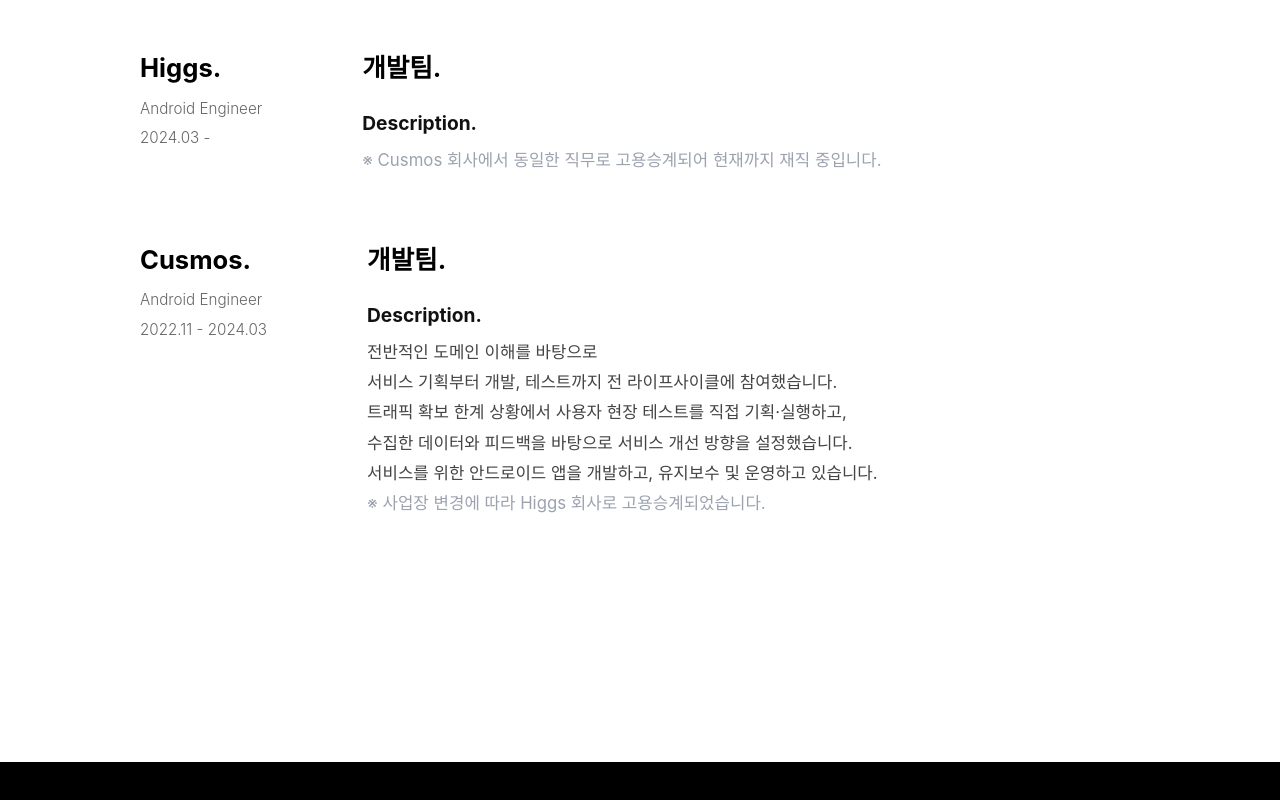
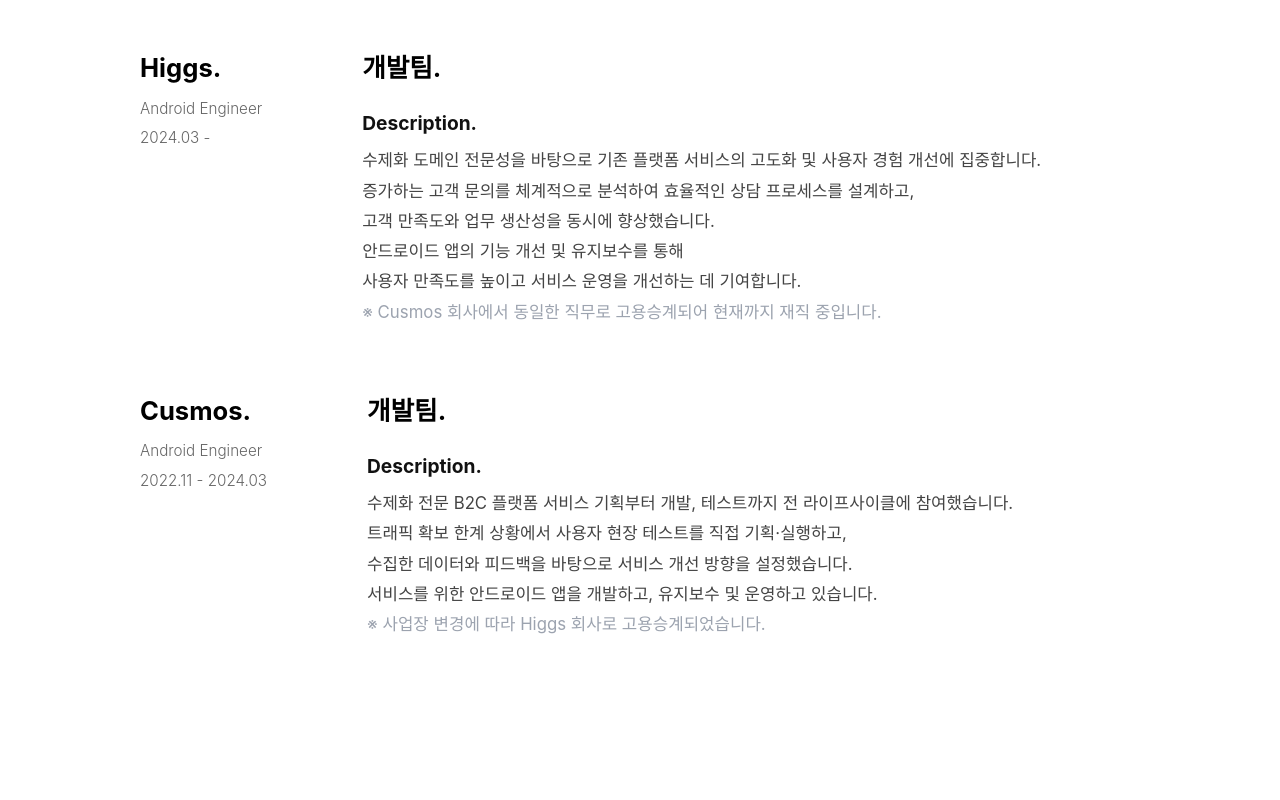
Before and after one commit to minhyuuk/resume, a plain HTML site: page index.html in a window 1280 px wide. Shown: the part 736-1536 px from the top of the page. Drawn offline with Linux system fonts and the light colour scheme; a web font is replaced by a local one.

Commit message:
feat: 경력 description 작성 완료

```diff
--- a/index.html
+++ b/index.html
@@ -23,6 +23,7 @@
           </div>
         </article>
 -->
+
 <body>
     <main class="main">
         <div class="container">
@@ -54,7 +55,9 @@
             <h4 class="description_title">Description.</h4>
 
             <h5 class="description_info">
-
+                수제화 도메인 전문성을 바탕으로 기존 플랫폼 서비스의 고도화 및 사용자 경험 개선에 집중합니다.<br>
+                증가하는 고객 문의를 체계적으로 분석하여 효율적인 상담 프로세스를 설계하고,<br>고객 만족도와 업무 생산성을 동시에 향상했습니다.<br>
+                안드로이드 앱의 기능 개선 및 유지보수를 통해<br>사용자 만족도를 높이고 서비스 운영을 개선하는 데 기여합니다.<br>
               <span class="copied"> ※ Cusmos 회사에서 동일한 직무로 고용승계되어 현재까지 재직 중입니다.</span>
             </h5>
           </div>
@@ -72,16 +75,20 @@
             <h4 class="description_title">Description.</h4>
 
             <h5 class="description_info">
-              전반적인 도메인 이해를 바탕으로<br>서비스 기획부터 개발, 테스트까지 전 라이프사이클에 참여했습니다.<br>
+              수제화 전문 B2C 플랫폼 서비스 기획부터 개발, 테스트까지 전 라이프사이클에 참여했습니다.<br>
               트래픽 확보 한계 상황에서 사용자 현장 테스트를 직접 기획·실행하고,<br>수집한 데이터와 피드백을 바탕으로 서비스 개선 방향을 설정했습니다.<br>
               서비스를 위한 안드로이드 앱을 개발하고, 유지보수 및 운영하고 있습니다.<br>
               <span class="copied">※ 사업장 변경에 따라 Higgs 회사로 고용승계되었습니다.</span>
             </h5>
+
           </div>
         </article>
-      </div>
+
+
+
     </div>
   </div>
+
 </section>
     </main>
 
```
